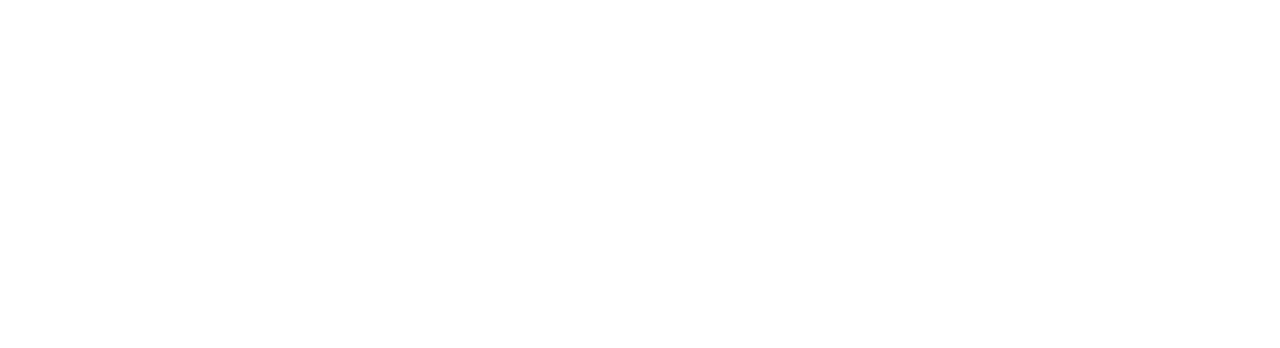
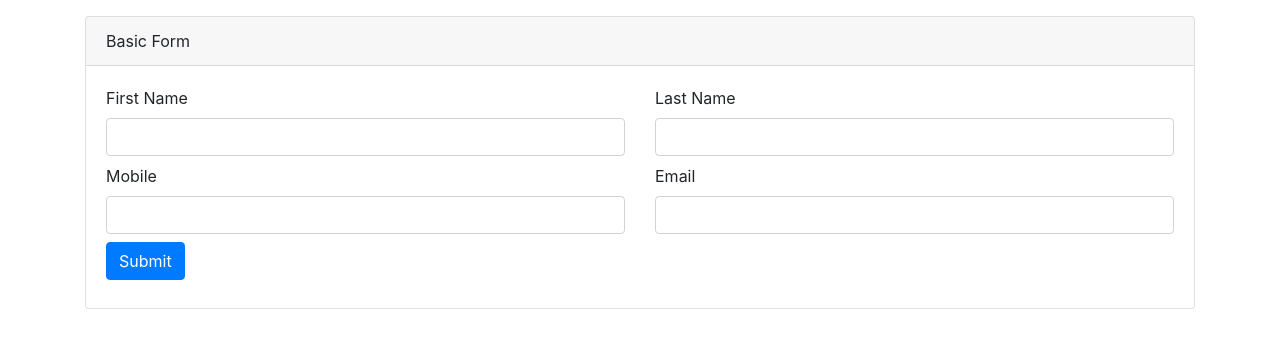
Before and after one commit to onlinegurucool/jQuery-validation, a plain HTML site: page index.html in a window 1280 px wide. Drawn offline with nearby package versions, Linux system fonts and the light colour scheme.

Commit message:
common function with required and data-validation email added f

```diff
--- a/index.html
+++ b/index.html
@@ -12,6 +12,49 @@
     <link rel="stylesheet" href="https://cdnjs.cloudflare.com/ajax/libs/twitter-bootstrap/4.3.1/css/bootstrap.min.css">
 </head>
 <body>
-
+    <div class="wrapper">
+        <div class="container pt-3">
+            <div class="card">
+                <div class="card-header">
+                    Basic Form
+                </div>
+                <div class="card-body">
+                    <!-- creating form -->
+                    <form action="" class="check-form">
+                        <div class="row pb-2">
+                            <div class="col">
+                                <label for="">First Name</label>
+                                <input type="text" class="form-control" name="first_name" required="required">
+                            </div>
+                            <div class="col">
+                                <label for="">Last Name</label>
+                                <input type="text" class="form-control" name="last_name"  required="required">
+                            </div>
+                        </div>
+                        <div class="row pb-2">
+                            <div class="col">
+                                <label for="">Mobile</label>
+                                <input type="text" class="form-control" name="mobile"  required="required">
+                            </div>
+                            <div class="col">
+                                <label for="">Email</label>
+                                <input type="text" class="form-control" name="email"  required="required" data-validate="email">
+                            </div>
+                        </div>
+                        <div class="row pb-2">
+                            <div class="col">
+                                <button type="submit" class="btn btn-primary">
+                                    Submit
+                                </button>
+                            </div>
+                        </div>
+                    </form>
+                </div>
+            </div>
+        </div>
+    </div>
+    <script src="https://cdnjs.cloudflare.com/ajax/libs/jquery/3.4.1/jquery.min.js"></script>
+    <script src="https://cdnjs.cloudflare.com/ajax/libs/jquery-validate/1.19.0/jquery.validate.min.js"></script>
+    <script src="scripts/main.js"></script>
 </body>
 </html>
--- a/scripts/main.js
+++ b/scripts/main.js
@@ -0,0 +1,30 @@
+$(window).on('load',function(){
+    $('.check-form').validate({
+        errorElement: `span`
+    })
+
+    $('[required="required"]').each(function(){
+        $(this).rules("add",{
+            required : true,
+            messages:  {
+                required :function (param,input) {
+                    return `${$(input).prev('label').text()} is required`
+                }
+            }
+        })
+    })
+
+    $('[data-validate="email"]').each(function(){
+        $(this).rules("add",{
+            email: true,
+            messages: {
+                email: function (param,input) {
+                    console.log(input)
+                    return `${input.name} is required`
+                }
+            }
+        })
+    })
+
+
+})
```
